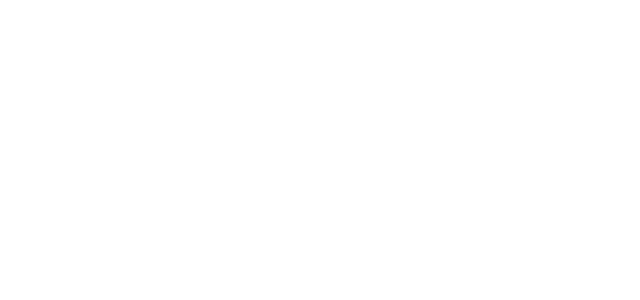
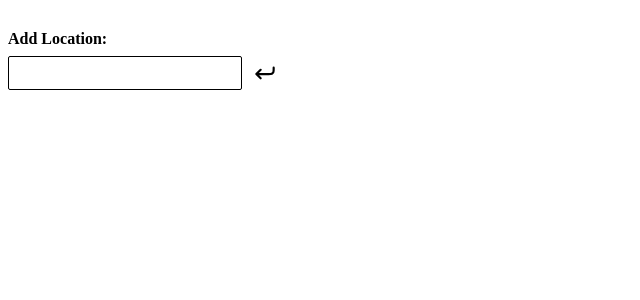
Before and after one commit to SherbakovSAF/weather-w, a Vue app: page / in a window 1280 px wide. Shown: the top 300 px of the page, without its empty margins (0-640 px from the left). Built offline with nearby package versions, Linux system fonts and the light colour scheme.

Commit message:
Добавление компоненте AddCity, если localStorage пуст

```diff
--- a/src/components/WeatherWidgets.vue
+++ b/src/components/WeatherWidgets.vue
@@ -1,8 +1,10 @@
 <template>
   <div class="widgets__wrap">
     <weather-window-preloader
-      v-show="isPreloader && !isSettings" />
-    <div v-show="addedСities.length">
+      v-if="isPreloader && !isSettings" />
+  <div v-else>
+    <add-new-city v-if="!addedСities.length" @updateCities="updateCitiesData"/>
+    <div v-else>
       <toggle-settings
         :isSettings="isSettings"
         @click="isSettings = !isSettings" />
@@ -16,6 +18,7 @@
         @updateCities="updateCitiesData" />
     </div>
   </div>
+  </div>
 </template>
 
 <script lang="ts">
@@ -25,6 +28,7 @@
 import SettingsWindow from '@/components/WeatherWidgetsComponents/SettingsWindow.vue'
 import WeatherWindowPreloader from '@/components/WeatherWidgetsComponents/WeatherWindowPreloader.vue'
 import ToggleSettings from '@/components/WeatherWidgetsComponents/ToggleSettings.vue'
+import AddNewCity from './WeatherWidgetsComponents/AddNewCity.vue'
 
 // API
 import getWeather from '@/API/GetWeather'
@@ -36,13 +40,14 @@
     WeatherWindow,
     SettingsWindow,
     WeatherWindowPreloader,
-    ToggleSettings
+    ToggleSettings,
+    AddNewCity
   },
   data() {
     return {
       addedСities: [] as any[],
       isPreloader: false,
-      isSettings: true,
+      isSettings: false,
     }
   },
   methods: {
--- a/src/components/WeatherWidgetsComponents/AddNewCity.vue
+++ b/src/components/WeatherWidgetsComponents/AddNewCity.vue
@@ -52,8 +52,25 @@
   }
 })
 </script>
-<style lang="scss">
+<style scoped lang="scss">
 .new__location__wrap {
+
+  * {
+    font-size: 16px;
+  }
+
+  img {
+    height: 100%;
+    width: 100%;
+  }
+
+  button {
+    background-color: transparent;
+    border: none;
+    cursor: pointer;
+    padding: 0;
+  }
+
   margin-top: 30px;
 
   h2 {
--- a/src/components/WeatherWidgetsComponents/SettingsWindow.vue
+++ b/src/components/WeatherWidgetsComponents/SettingsWindow.vue
@@ -32,7 +32,7 @@
   }
 })
 </script>
-<style lang="scss">
+<style scoped lang="scss">
 .main__wrap {
   * {
     font-size: 16px;
--- a/src/components/WeatherWidgetsComponents/SettingsWindowCities.vue
+++ b/src/components/WeatherWidgetsComponents/SettingsWindowCities.vue
@@ -4,7 +4,7 @@
       @start="dragging = true"
       @end="updateLocalStorage"
       :list="citiesList"
-      :item-key="'hPa'"
+      :item-key="'city'"
     >
     <template #item="{element: citiesList}">
       <article >
@@ -61,6 +61,22 @@
 </script>
 <style scoped lang="scss">
 .cities__wrap {
+  * {
+    font-size: 16px;
+  }
+
+  img {
+    height: 100%;
+    width: 100%;
+  }
+
+  button {
+    background-color: transparent;
+    border: none;
+    cursor: pointer;
+    padding: 0;
+  }
+
   display: grid;
   grid-row-gap: 15px;
 
```
